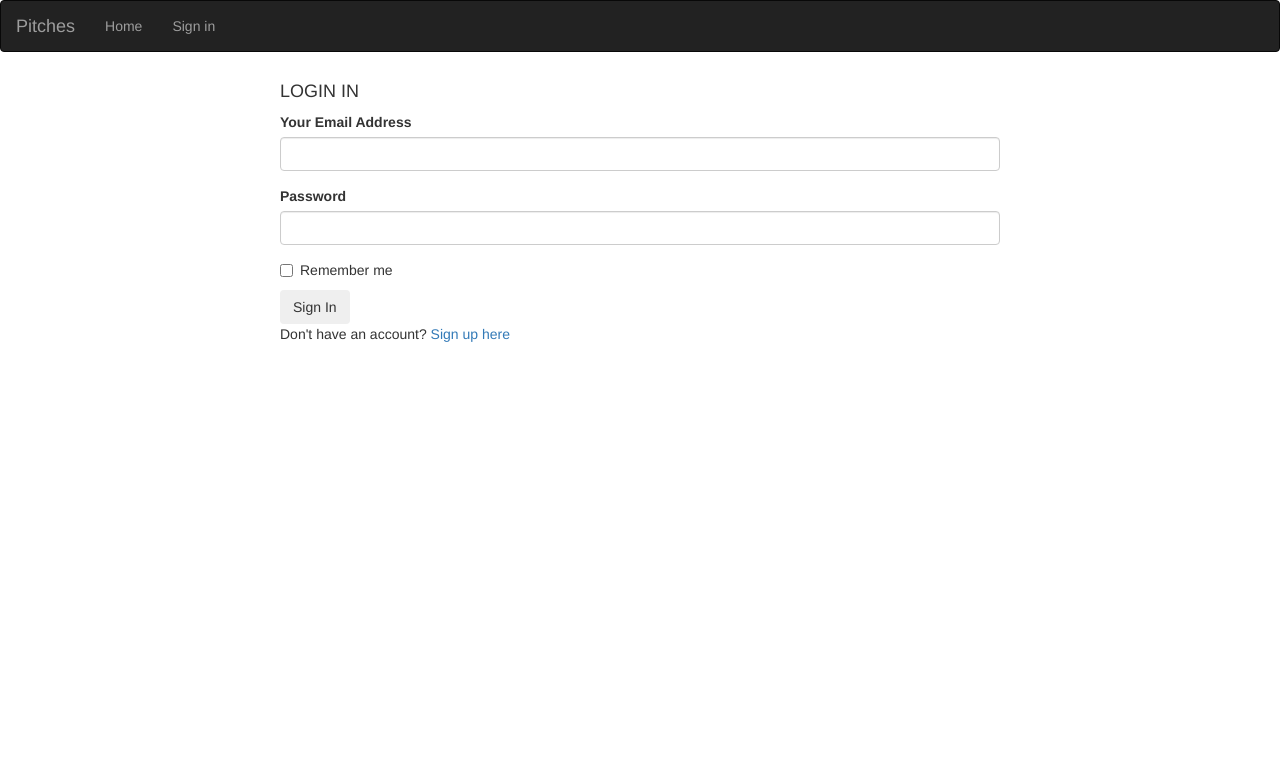
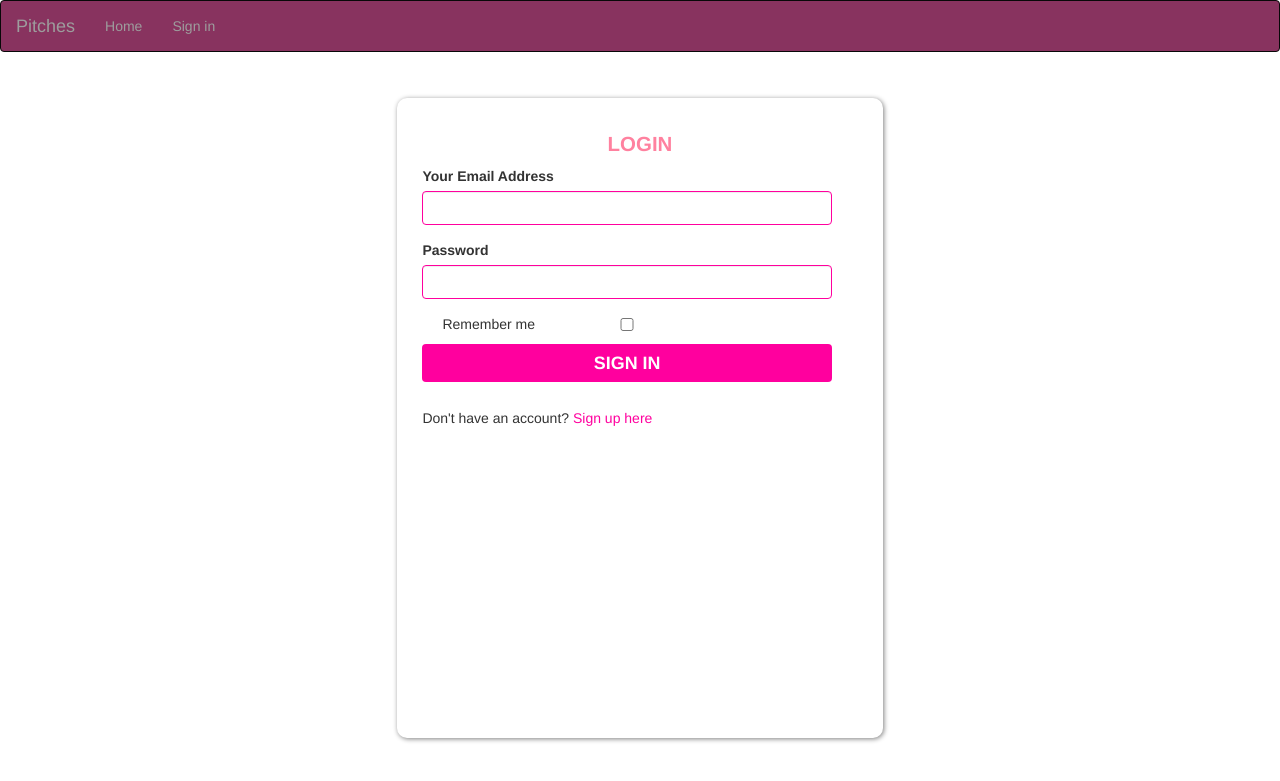
Before and after one commit to victoriamwangi/Perfect-Match, a Flask app: page /authenticate/login in a window 1280 px wide. Shown: the top 781 px of the page. Run offline with Flask 2, Linux system fonts and the light colour scheme; some libraries are stand-ins or nearby versions.

Commit message:
st: login, registration

```diff
--- a/app/auth/forms.py
+++ b/app/auth/forms.py
@@ -5,10 +5,10 @@ from ..models import User
 
 class RegistrationForm(FlaskForm):
     email = StringField('Your Email Address ', validators= [DataRequired(), Email()])
-    username = StringField('Enter your username',validators = [DataRequired()])
+    username = StringField('Username',validators = [DataRequired()])
     password = PasswordField('Password',validators = [DataRequired(), EqualTo('password_confirm',message = 'Passwords must match')])
     password_confirm = PasswordField('Confirm Passwords',validators = [DataRequired()])
-    submit = SubmitField('Sign Up')
+    submit = SubmitField('SIGN UP')
     def validate_email(self,data_field):
             if User.query.filter_by(email =data_field.data).first():
                 raise ValidationError('There is an account with that email')
@@ -21,4 +21,4 @@ class LoginForm(FlaskForm):
     email = StringField('Your Email Address',validators=[DataRequired(),Email()])
     password = PasswordField('Password',validators =[DataRequired()])
     remember = BooleanField('Remember me')
-    submit = SubmitField('Sign In')
+    submit = SubmitField('SIGN IN')
--- a/app/static/css/style.css
+++ b/app/static/css/style.css
@@ -1,5 +1,22 @@
-#registerFrm {
-    width: 60vw;
+.navbar {
+    background-color: #88335f;
+}
+
+#registerFrm,
+#loginFrm {
+    width: 38vw !important;
+    box-shadow: 1px 1px 5px grey;
+    height: 80vh;
+    padding: 2vw 2vw;
+    border-radius: 10px;
+    margin-top: 2vw;
+}
+
+.topicH {
+    text-align: center;
+    font-weight: bold;
+    color: #ff819f;
+    font-size: 1.6vw;
 }
 
 .form-control {
@@ -9,4 +26,14 @@
 .btn {
     background-color: #ff009e !important;
     width: 100%;
+    margin-bottom: 2vw;
+    height: 3vw;
+    color: white;
+    font-weight: bold;
+    font-size: 1.4vw;
 }
+
+input {
+    background-color: none !important;
+    width: 32vw !important;
+}
--- a/app/templates/auth/login.html
+++ b/app/templates/auth/login.html
@@ -1,13 +1,12 @@
-{%extends 'base.html'%} {% import 'bootstrap/wtf.html' as wtf%} {% block content
-%}
+{%extends 'base.html'%} {% block styles%}{{super()}}
+<link rel="stylesheet" href="{{url_for('static',filename='css/style.css')}}" />
+{%endblock%} {% import 'bootstrap/wtf.html' as wtf%} {% block content %}
 <div class="container">
   <div class="row">
     <div class="col-md-2"></div>
 
     <div class="col-md-8">
-      <div class="container-fluid" id="form-log">
-        <h4>LOGIN IN</h4>
-
+      <div class="container-fluid" id="loginFrm">
         <!--Flash message -->
         {% for message in get_flashed_messages() %}
         <div class="alert alert-danger">
@@ -18,11 +17,15 @@
         </div>
         {% endfor %}
         <!-- Login form -->
+        <h4 class="topicH">LOGIN</h4>
+
         {{ wtf.quick_form(login_form, button_map={'submit':'btn'}) }}
 
-        <p>
+        <p class="logsign">
           Don't have an account?
-          <a href="{{url_for('auth.register')}}">Sign up here</a>
+          <a style="color: #ff009e" href="{{url_for('auth.register')}}"
+            >Sign up here</a
+          >
         </p>
       </div>
     </div>
```
Also changed, not shown: app/templates/auth/register.html (+7 -3 lines).
